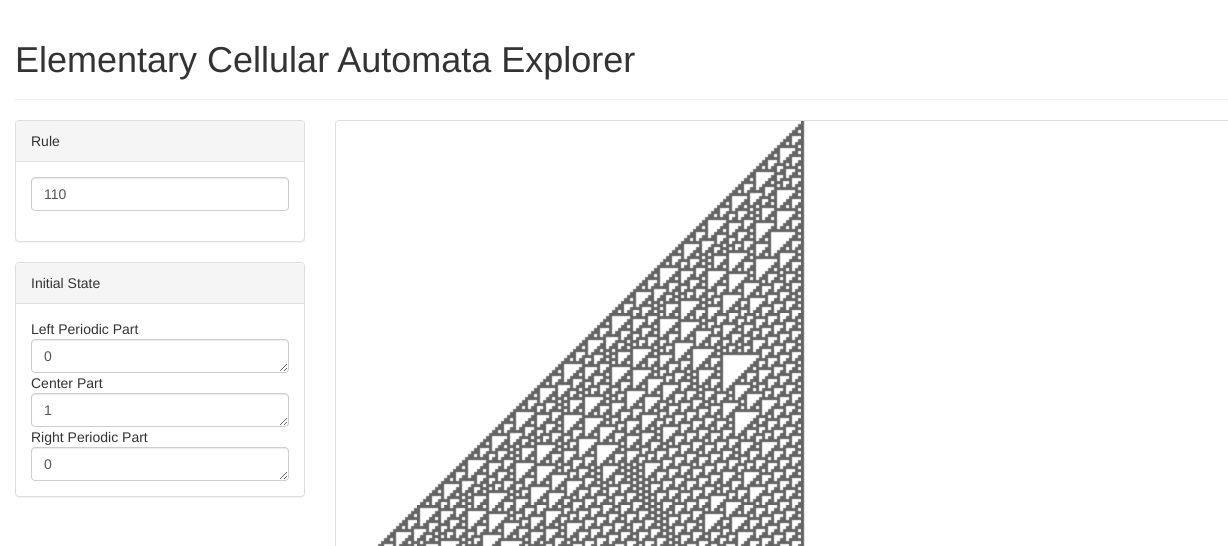
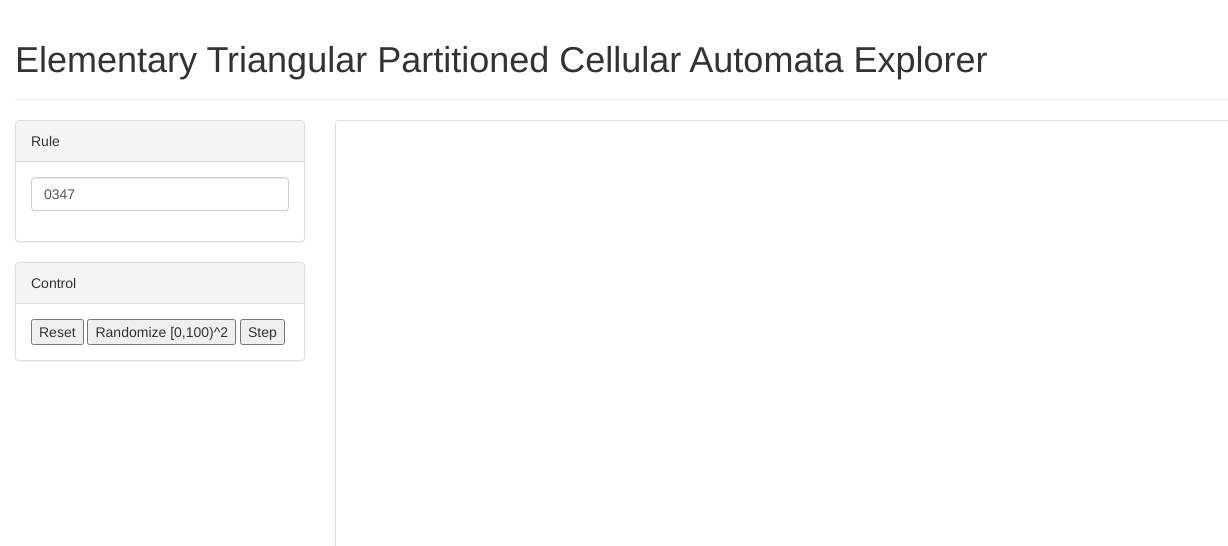
Before and after one commit to xanxys/etpcax, a plain HTML site: page index.html in a window 1280 px wide. Shown: the top 546 px of the page, 0-1228 px from the left. Drawn offline with Linux system fonts and the light colour scheme.

Commit message:
Rename & update UI for time control

```diff
--- a/index.html
+++ b/index.html
@@ -1,7 +1,7 @@
 <!DOCTYPE HTML>
 <html>
 	<head>
-		<title>Elementary Cellular Automata Explorer</title>
+		<title>Elementary Triangular Partitioned Cellular Automata Explorer</title>
 		<link href="css/bootstrap.min.css" rel="stylesheet" media="screen">
 		<script src="jquery-2.1.0.js"></script>
 		<script src="jquery.mousewheel.js"></script>
@@ -11,8 +11,8 @@
 	<body>
 	<div class="container-fluid">
 		<div class="page-header">
-			<h1>Elementary Cellular Automata Explorer
-			<small style="float: right"><a href="https://github.com/xanxys/rule110/tree/ecax"><img src="GitHub-Mark-32px.png" width="32" height="32" alt="github"/></a></small></h1>
+			<h1>Elementary Triangular Partitioned Cellular Automata Explorer
+			<small style="float: right"><a href="https://github.com/xanxys/etpcax"><img src="GitHub-Mark-32px.png" width="32" height="32" alt="github"/></a></small></h1>
 		</div>
 
 		<div class="row">
@@ -22,33 +22,23 @@
 
 					 <div class="panel-body">
 					 	<div class="form-group">
-							<input id="ui_rule" type="text" class="form-control" value="110">
+							<input id="ui_rule" type="text" class="form-control" value="0347">
 						</div>
 					</div>
 				</div>
 
 				<div class="panel panel-default">
-					<div class="panel-heading">Initial State</div>
+					<div class="panel-heading">Control</div>
 
 					 <div class="panel-body">
-						Left Periodic Part
-						<textarea id="ui_initial_left" class="form-control" rows="1">0</textarea>
+						<button>Reset</button>
+						<button>Randomize [0,100)^2</button>
+						<button>Step</button>
 
-						Center Part
-						<textarea id="ui_initial_center" class="form-control" rows="1">1</textarea>
 
-						Right Periodic Part
-						<textarea id="ui_initial_right" class="form-control" rows="1">0</textarea>
 					</div>
 				</div>
 
-				<!--
-				<div class="panel panel-default">
-					<div class="panel-heading">Ether</div>
-					<div id="ether">
-					</div>
-				</div>
-				-->
 			</div>
 
 			<div id="col_eca" class="col-md-9">
@@ -60,6 +50,6 @@
 		<script src="eca_naive.js"></script>
 		<script src="hashcell.js"></script>
 		<script src="hashcell_view.js"></script>
-		<script src="ecax.js"></script>
+		<script src="etpcax.js"></script>
 	</body>
 </html>
```
Also changed, not shown: etpcax.js (renamed from ecax.js), 1 other file.
